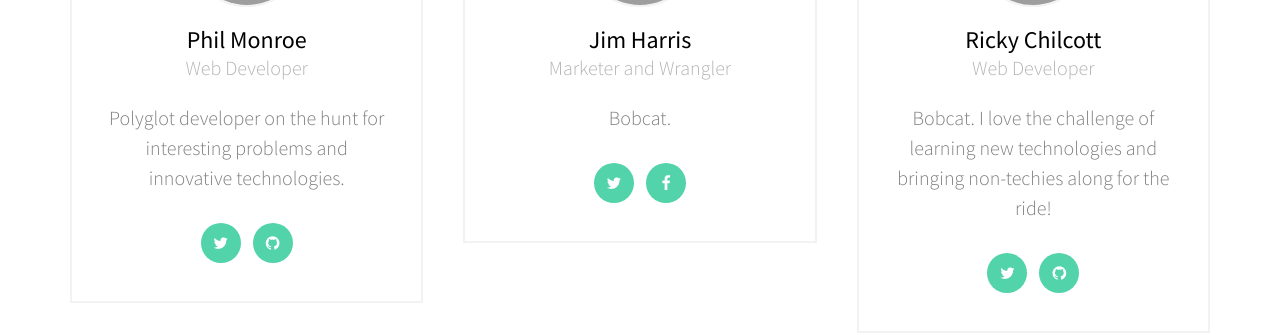
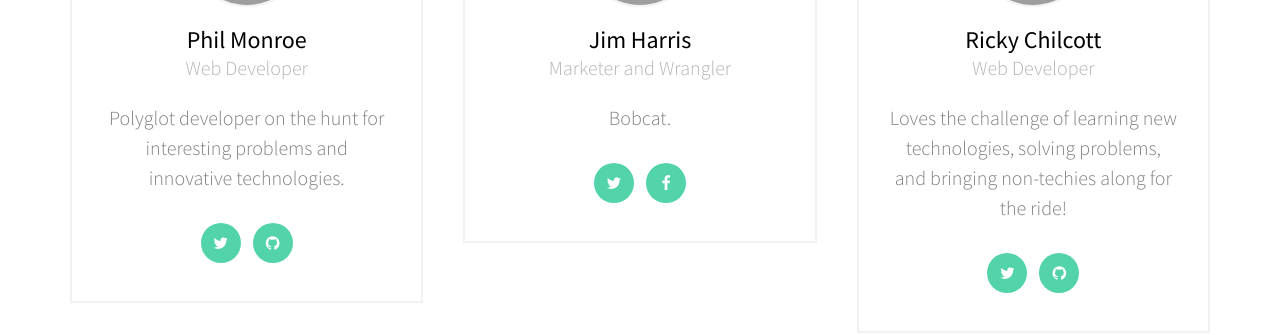
Before and after one commit to Rakefire/rakefire.github.io, a Jekyll site: the page built from index.html, in a window 1280 px wide and 900 px high, scrolled down 4801 px. Shown: the part 155-490 px from the top of the window. Built offline with Jekyll 4.4.1, drawn with Linux system fonts in a browser that asks for light colours; some web fonts are replaced; grey boxes are pictures that could not be loaded.

Commit message:
Tweaking bio.

```diff
--- a/_includes/sections/about.html
+++ b/_includes/sections/about.html
@@ -40,7 +40,7 @@
 					<figure><img src="//www.gravatar.com/avatar/eb0ca30a139a9dc5f4d826ac62dde443?d=mm&s=240" alt="Ricky Chilcott" /></figure>
 					<h3 class="editable">Ricky Chilcott</h3>
 					<span class="position">Web Developer</span>
-					<p class="editable">Bobcat. I love the challenge of learning new technologies and bringing non-techies along for the ride!</p>
+					<p class="editable">Loves the challenge of learning new technologies, solving problems, and bringing non-techies along for the ride!</p>
 					<ul class="social social-circle">
 						<li><a href="https://www.twitter.com/rickychilcott"><i class="icon-twitter"></i></a></li>
 						<li><a href="https://www.github.com/rickychilcott"><i class="icon-github"></i></a></li>
```
